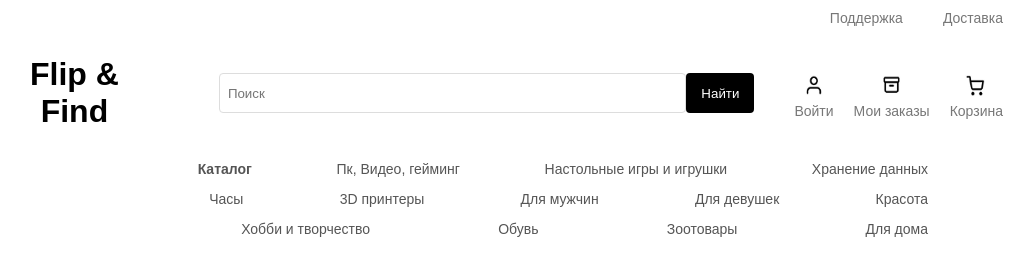
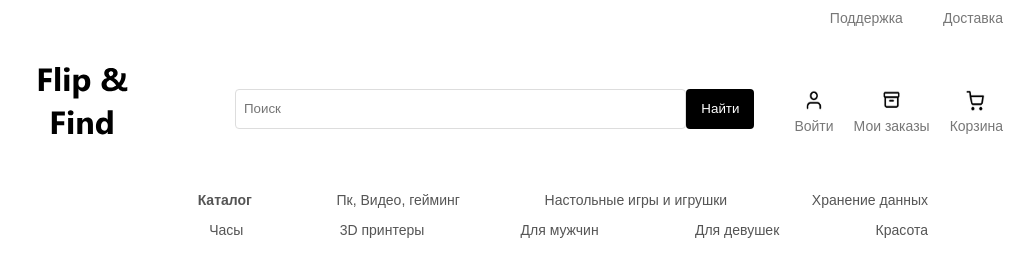
Before and after one commit to ruthen1um/flipandfind, a Django app: template app/store/templates/buyer/cart.html in a window 1280 px wide. Shown: the top 253 px of the page, without its empty margins (127-1160 px from the left). Run offline with Django 5.2, Linux system fonts and the light colour scheme; the template is opened without the code that fills it, so the values that code supplies are empty.

Commit message:
update logo

```diff
--- a/app/store/templates/buyer/_header.html
+++ b/app/store/templates/buyer/_header.html
@@ -12,8 +12,7 @@
 
   <div class="header__midbar">
     <div class="header__logo">
-      <span>Flip &</span>
-      <span>Find</span>
+      <img src={% static 'logo.svg' %}>
     </div>
     <div class="header__search">
       <input type="text" placeholder="Поиск" />
--- a/app/store/templates/seller/includes/_header.html
+++ b/app/store/templates/seller/includes/_header.html
@@ -1,5 +1,8 @@
+{% load static %}
 <header class="header">
-  <div class="header__logo">Flip & Find</div>
+  <div class="header__logo">
+    <img src="{% static 'logo_inline.svg' %}">
+  </div>
   <nav class="header__nav">
     <a href="#" class="header__nav-link">Главная</a>
     <a href="#" class="header__nav-link">Товары и цены</a>
```
Also changed, not shown: app/store/static/logo.svg (added), app/store/static/logo_inline.svg (added).
